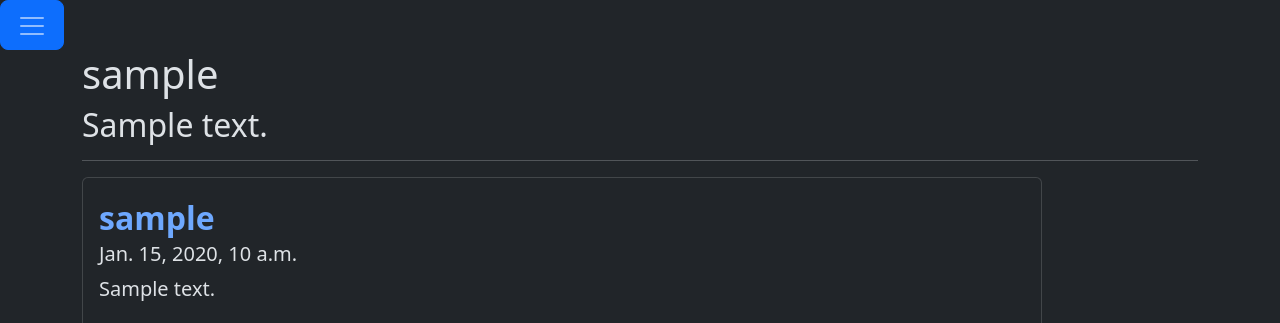
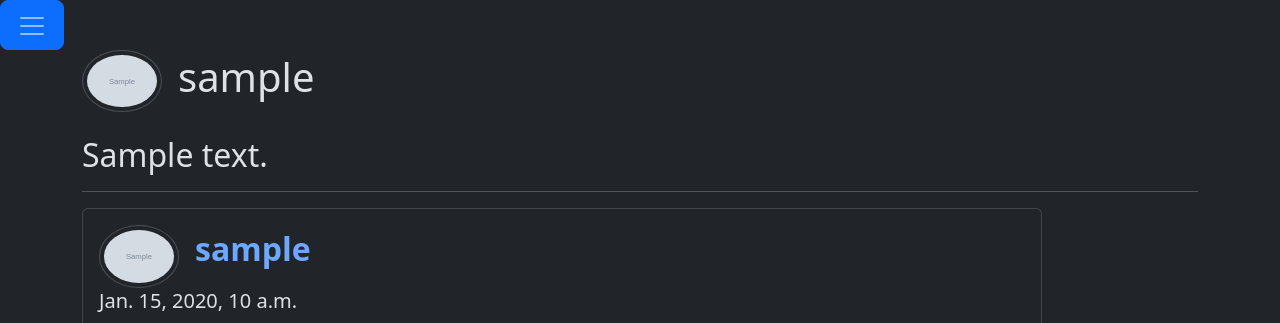
Before and after one commit to yagodanr/social_media, a Django app: page /user/1 in a window 1280 px wide. Shown: the top 323 px of the page. Run offline with Django 5.2, Linux system fonts and the light colour scheme; tables that the repository leaves empty hold one stand-in row (values such as "Sample post"); grey boxes marked "Sample" are stand-in pictures.

Commit message:
Showed user photos on website

```diff
--- a/templates/social_media/post.html
+++ b/templates/social_media/post.html
@@ -1,7 +1,16 @@
 <div class="card" style="width: 60rem;">
   <div class="card-body">
 
-    <a href="{{ post.author.get_absolute_url }}" class="fs-2 link-underline link-underline-opacity-0 fw-bold">{{ post.author }}</a>
+    <a href="{{ post.author.get_absolute_url }}" class="link-underline link-underline-opacity-0">
+      <div class="d-flex align-items-center">
+        {% if post.author.photo %}
+          <img src="{{ post.author.photo.url }}" class="avatar rounded-circle img-thumbnail me-3" width="80rem" height="80rem">
+        {% endif %}
+
+        <p class="fs-2 fw-bold">{{ post.author }}</p>
+
+      </div>
+    </a>
     <h3 class="fs-5">{{ post.created_at }} {% if post.created_at != post.last_edit_at %}(last edited at {{ post.last_edit_at }}){% endif %}  </h3>
     <p class="fs-5">{{ post.content }} </p>
 
--- a/templates/social_media/user_detail.html
+++ b/templates/social_media/user_detail.html
@@ -1,11 +1,20 @@
 {% extends 'base.html' %}
-
+{% load static %}
 
 {% block content %}
 <div class="container">
-  <h1 class="fs-1">{{ author.username }}</h1>
+  <div class="d-flex align-items-center">
+    {% if author.photo %}
+      <img src="{{ author.photo.url }}" class="avatar rounded-circle img-thumbnail me-3" width="80rem" height="80rem">
+    {% else %}
+      <img src="{% static 'img/icon.svg' %}" class="avatar rounded-circle img-thumbnail me-3" width="80rem" height="80rem">
+    {% endif %}
+
+    <h1 class="fs-1">{{ author.username }}</h1>
+
+  </div>
   {% if author.description != None %}
-    <h2 class="fs-2">{{ author.description }} </h2>
+    <h2 class="fs-2 mt-4">{{ author.description }} </h2>
 
   {% endif %}
 
```
